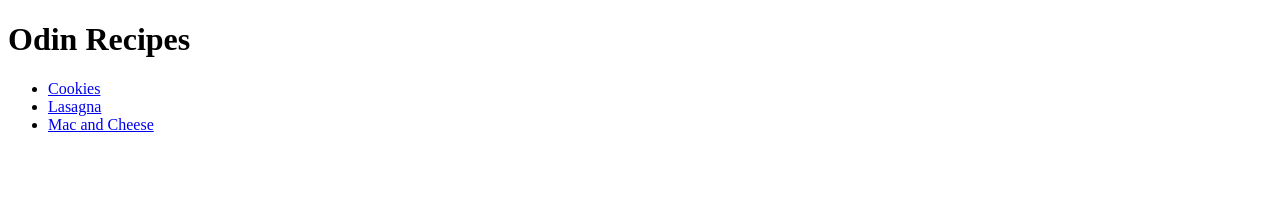
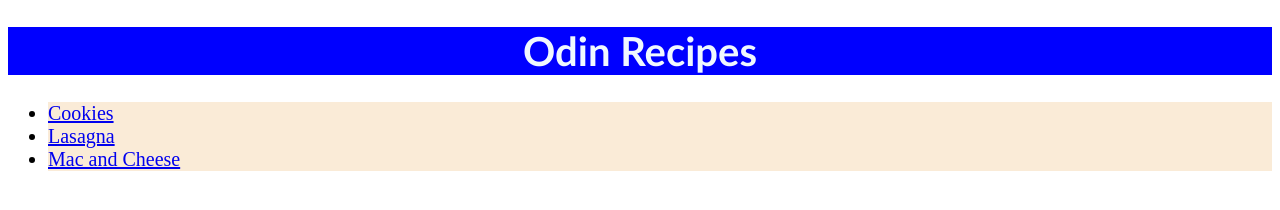
Before and after one commit to mnbohannon/odin-recipes, a plain HTML site: page index.html in a window 1280 px wide. Drawn offline with Linux system fonts and the light colour scheme.

Commit message:
Add CSS to homepage and cookies recipe
Created a styles.css file for external formatting of the homepage.
Used internal formatting on the cookie recipe to make list items red.

```diff
--- a/index.html
+++ b/index.html
@@ -2,14 +2,15 @@
 <html lang="en">
     <head>
         <meta charset="utf-8">
+        <link rel="stylesheet" href="styles.css">
         <title>Odin Recipes</title>
     </head>
     <body>
         <h1>Odin Recipes</h1>
         <ul>
-        <li><a href="./recipes/cookies.html" target="_blank">Cookies</a></li>
-        <li><a href="./recipes/lasagna.html" target="_blank">Lasagna</a></li>
-        <li><a href="./recipes/mac_and_cheese.html" target="_blank">Mac and Cheese</a></li>
+         <li class="recipe"><a href="./recipes/cookies.html" >Cookies</a></li>
+         <li class="recipe"><a href="./recipes/lasagna.html" >Lasagna</a></li>
+         <li class="recipe"><a href="./recipes/mac_and_cheese.html" >Mac and Cheese</a></li>
         </ul>
     </body>
 </html>
--- /dev/null
+++ b/styles.css
@@ -0,0 +1,12 @@
+h1 {
+    background-color: blue;
+    color: aliceblue;
+    font-size: 40px;
+    font-family: 'Trebuchet MS', 'Lucida Sans Unicode', 'Lucida Grande', 'Lucida Sans', Arial, sans-serif;
+    text-align: center;
+}
+
+.recipe {
+    font-size: 20px;
+    background-color: antiquewhite;
+}
```
Also changed, not shown: recipes/cookies.html (+5 -0 lines).
